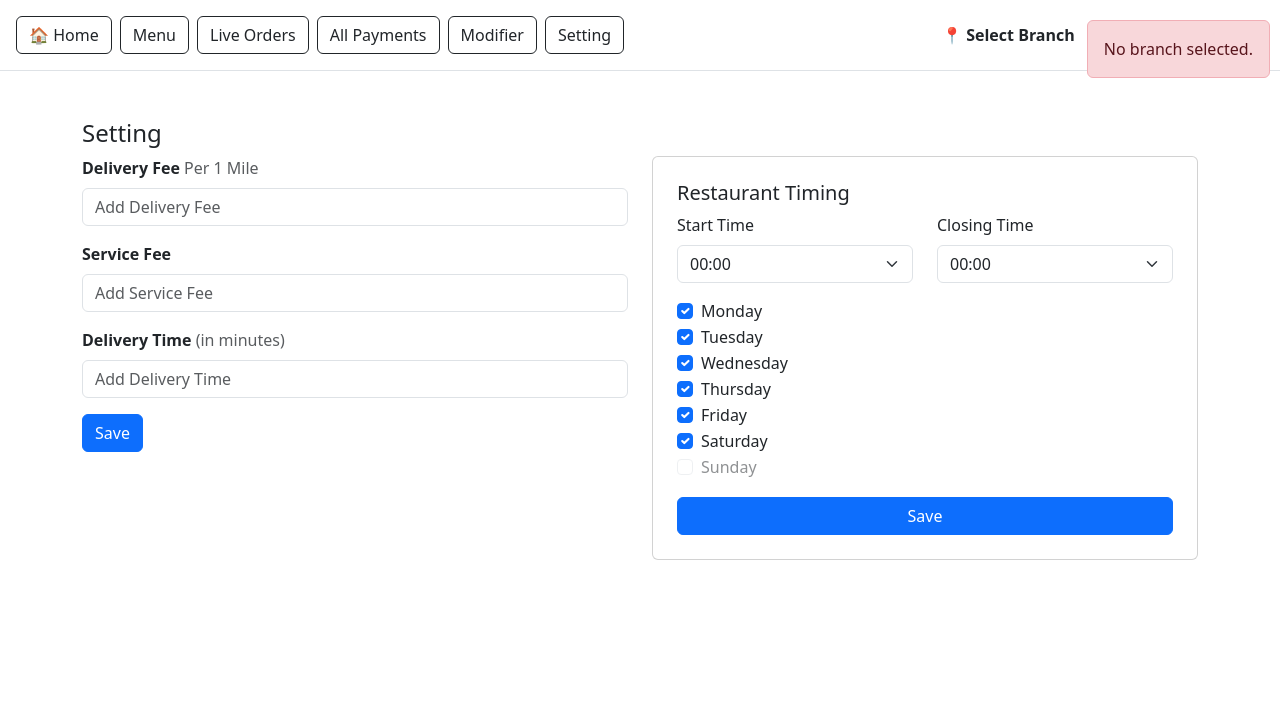
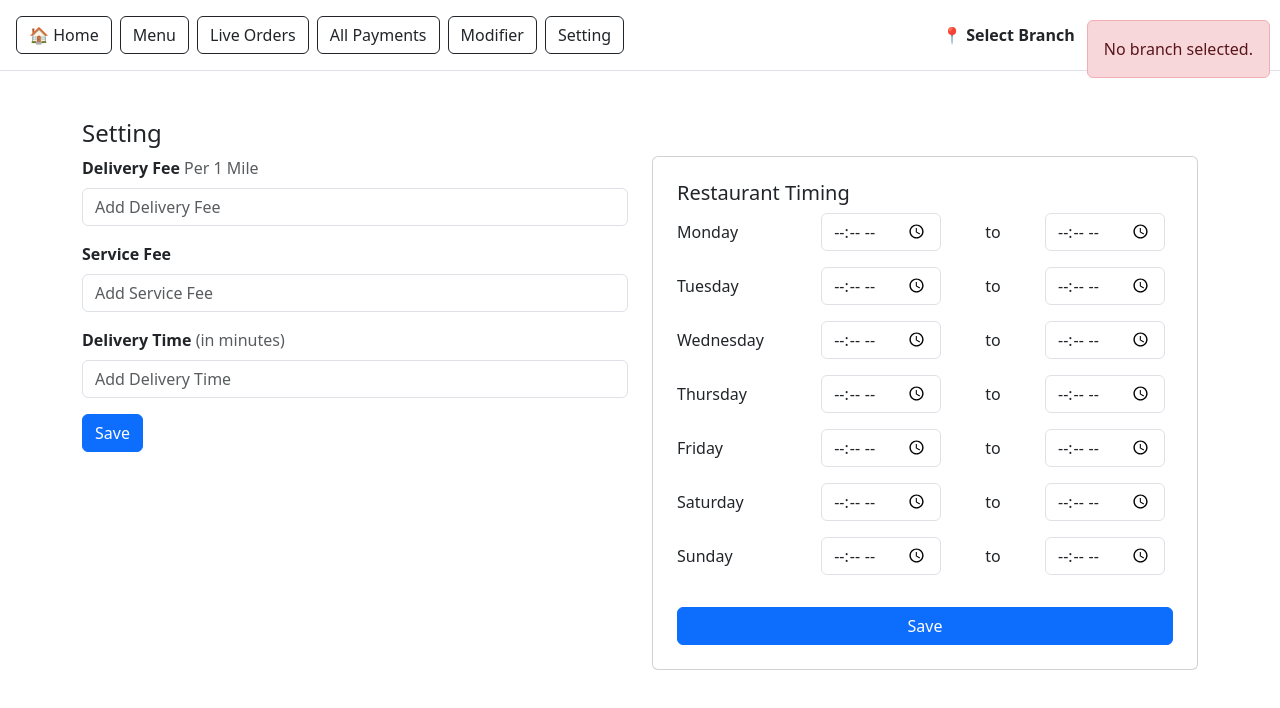
Before and after one commit to sarmad52422/spicy-chef-admin, a React (Create React App) app: page /setting in a window 1280 px wide. Shown: the top 708 px of the page. Built offline with nearby package versions, Linux system fonts and the light colour scheme; sample sign-in values are in the browser's storage.

Commit message:
add session issue and settting page design update

```diff
--- a/src/App.js
+++ b/src/App.js
@@ -1,6 +1,6 @@
 // src/App.js
 import React from "react";
-import { BrowserRouter as Router, Route, Routes, Navigate } from "react-router-dom";
+import { BrowserRouter as Router, Route, Routes, Navigate, useNavigate } from "react-router-dom";
 import Navbar from "./components/Navbar";
 import Home from "./pages/Home";
 import LiveOrder from "./pages/LiveOrder";
@@ -14,6 +14,7 @@ import { useEffect } from "react";
 import Login from "./pages/Login";
 import Setting from "./pages/Setting";
 import NewOrders from "./pages/NewOrders";
+import AuthWatcher from "./AuthWatcher";
 
 function PrivateRoute({ children }) {
   const token = localStorage.getItem("token");
@@ -30,8 +31,10 @@ function App() {
       dispatch(initializeMenu(savedState.menu.categories));
     }
   }, [dispatch]);
+
   return (
     <Router>
+      <AuthWatcher />
       <Navbar />
       <Routes>
         <Route path="/login" element={<Login />} />
--- /dev/null
+++ b/src/AuthWatcher.js
@@ -0,0 +1,28 @@
+import { useEffect } from "react";
+import { useNavigate } from "react-router-dom";
+
+export default function AuthWatcher() {
+  const navigate = useNavigate();
+
+  useEffect(() => {
+    function handleStorageChange(e) {
+      if (e.key === "token" && !e.newValue) {
+        navigate("/login", { replace: true });
+      }
+    }
+    window.addEventListener("storage", handleStorageChange);
+
+    const interval = setInterval(() => {
+      if (!localStorage.getItem("token")) {
+        navigate("/login", { replace: true });
+      }
+    }, 1000);
+
+    return () => {
+      window.removeEventListener("storage", handleStorageChange);
+      clearInterval(interval);
+    };
+  }, [navigate]);
+
+  return null;
+}
--- a/src/pages/Checkout.js
+++ b/src/pages/Checkout.js
@@ -9,6 +9,7 @@ import {
 } from "../redux/slices/cartSlice";
 import DeleteConfirmationModal from "../components/DeleteConfirmationModal";
 import { useNavigate } from "react-router-dom";
+import { fetchWithAuth } from "../utils/fetchWithAuth";
 
 const Checkout = () => {
   const dispatch = useDispatch();
@@ -117,7 +118,7 @@ const Checkout = () => {
           return result;
         }),
       };
-      const res = await fetch("https://api.eatmeonline.co.uk/api/order", {
+      const res = await fetchWithAuth("https://api.eatmeonline.co.uk/api/order", {
         method: "POST",
         headers: { "Content-Type": "application/json" },
         body: JSON.stringify(payload),
--- a/src/pages/Setting.js
+++ b/src/pages/Setting.js
@@ -1,25 +1,31 @@
 import React, { useState, useEffect } from "react";
 import { Form, Button, Row, Col, Card, Alert } from "react-bootstrap";
+
+const allDays = [
+  "Monday",
+  "Tuesday",
+  "Wednesday",
+  "Thursday",
+  "Friday",
+  "Saturday",
+  "Sunday",
+];
 
 export default function Setting() {
   const [deliveryFee, setDeliveryFee] = useState("");
   const [serviceFee, setServiceFee] = useState("");
   const [deliveryTime, setDeliveryTime] = useState("");
-  const [startTime, setStartTime] = useState("00:00");
-  const [closingTime, setClosingTime] = useState("00:00");
-  const [selectedDays, setSelectedDays] = useState([
-    "Monday",
-    "Tuesday",
-    "Wednesday",
-    "Thursday",
-    "Friday",
-    "Saturday",
-  ]);
   const [feeStatus, setFeeStatus] = useState(null);
   const [feeError, setFeeError] = useState(null);
   const [loading, setLoading] = useState(false);
 
-  const allDays = ["Monday", "Tuesday", "Wednesday", "Thursday", "Friday", "Saturday", "Sunday"];
+  // New: Opening hours state for each day
+  const [openingHours, setOpeningHours] = useState(() =>
+    allDays.reduce((acc, day) => {
+      acc[day.toLowerCase()] = { start: "", close: "" };
+      return acc;
+    }, {})
+  );
 
   useEffect(() => {
     const fetchSettings = async () => {
@@ -38,6 +44,7 @@ export default function Setting() {
           setDeliveryFee(data.result.data.setting.deliveryFee?.toString() || "");
           setServiceFee(data.result.data.setting.serviceFee?.toString() || "");
           setDeliveryTime(data.result.data.setting.deliveryTime?.toString() || "");
+          // Optionally: setOpeningHours from backend if available
         }
       } catch (err) {
         setFeeError("Failed to fetch settings.");
@@ -46,14 +53,6 @@ export default function Setting() {
     };
     fetchSettings();
   }, []);
-
-  const handleDayChange = (day) => {
-    if (selectedDays.includes(day)) {
-      setSelectedDays(selectedDays.filter((d) => d !== day));
-    } else {
-      setSelectedDays([...selectedDays, day]);
-    }
-  };
 
   const handleDeliverySave = async () => {
     setFeeStatus(null);
@@ -88,8 +87,10 @@ export default function Setting() {
     }
   };
 
+  // New: Save handler for opening hours
   const handleTimingSave = () => {
-    console.log("Timing Saved:", { startTime, closingTime, selectedDays });
+    console.log("Opening Hours Saved:", openingHours);
+    // TODO: Send openingHours to backend
   };
 
   return (
@@ -146,46 +147,42 @@ export default function Setting() {
         <Col md={6}>
           <Card className="p-4">
             <h5>Restaurant Timing</h5>
-            <Row className="mb-3">
-              <Col>
-                <Form.Label>Start Time</Form.Label>
-                <Form.Select
-                  value={startTime}
-                  onChange={(e) => setStartTime(e.target.value)}
-                >
-                  {generateTimeOptions()}
-                </Form.Select>
-              </Col>
-              <Col>
-                <Form.Label>Closing Time</Form.Label>
-                <Form.Select
-                  value={closingTime}
-                  onChange={(e) => setClosingTime(e.target.value)}
-                >
-                  {generateTimeOptions()}
-                </Form.Select>
-              </Col>
-            </Row>
-
-            {allDays.map((day) => {
-              const id = `day-${day.toLowerCase()}`;
-              return (
-                <div key={day} className="form-check">
-                  <input
-                    className="form-check-input"
-                    type="checkbox"
-                    id={id}
-                    checked={selectedDays.includes(day)}
-                    onChange={() => handleDayChange(day)}
-                    disabled={day === "Sunday"}
-                  />
-                  <label className="form-check-label" htmlFor={id}>
-                    {day}
-                  </label>
-                </div>
-              );
-            })}
-
+            {allDays.map((day) => (
+              <div key={day} className="mb-3 d-flex align-items-center justify-content-between">
+                <div style={{ width: 100, textTransform: "capitalize" }}>{day}</div>
+                <input
+                  type="time"
+                  value={openingHours[day.toLowerCase()].start}
+                  onChange={e =>
+                    setOpeningHours(prev => ({
+                      ...prev,
+                      [day.toLowerCase()]: {
+                        ...prev[day.toLowerCase()],
+                        start: e.target.value
+                      }
+                    }))
+                  }
+                  className="form-control mx-2"
+                  style={{ width: 120 }}
+                />
+                <span>to</span>
+                <input
+                  type="time"
+                  value={openingHours[day.toLowerCase()].close}
+                  onChange={e =>
+                    setOpeningHours(prev => ({
+                      ...prev,
+                      [day.toLowerCase()]: {
+                        ...prev[day.toLowerCase()],
+                        close: e.target.value
+                      }
+                    }))
+                  }
+                  className="form-control mx-2"
+                  style={{ width: 120 }}
+                />
+              </div>
+            ))}
             <Button className="mt-3" onClick={handleTimingSave}>
               Save
             </Button>
@@ -195,16 +192,3 @@ export default function Setting() {
     </div>
   );
 }
-
-const generateTimeOptions = () => {
-  const options = [];
-  for (let i = 0; i < 24; i++) {
-    const time = i.toString().padStart(2, "0") + ":00";
-    options.push(
-      <option key={time} value={time}>
-        {time}
-      </option>
-    );
-  }
-  return options;
-};
--- /dev/null
+++ b/src/utils/fetchWithAuth.js
@@ -0,0 +1,19 @@
+export async function fetchWithAuth(url, options = {}) {
+  const token = localStorage.getItem("token");
+  const headers = {
+    ...(options.headers || {}),
+    Authorization: token ? `Bearer ${token}` : undefined,
+    "Content-Type": "application/json",
+  };
+
+  const response = await fetch(url, { ...options, headers });
+
+  if (response.status === 401) {
+    localStorage.removeItem("token");
+    localStorage.removeItem("user");
+    window.location.href = "/login";
+    return;
+  }
+
+  return response;
+}
```
Also changed, not shown: src/pages/LiveOrder.js (+6 -13 lines), src/pages/Menu.js (+8 -11 lines).
